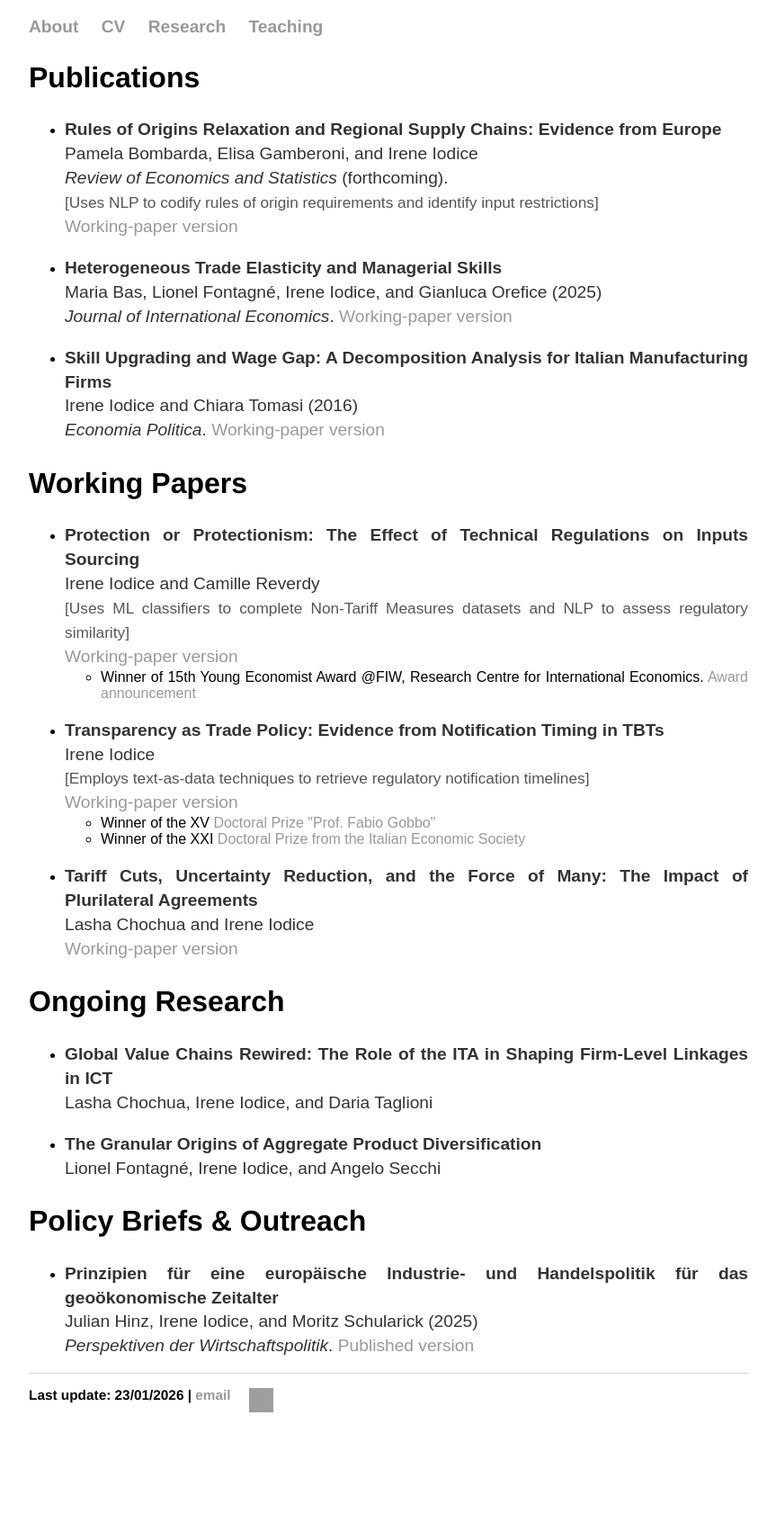
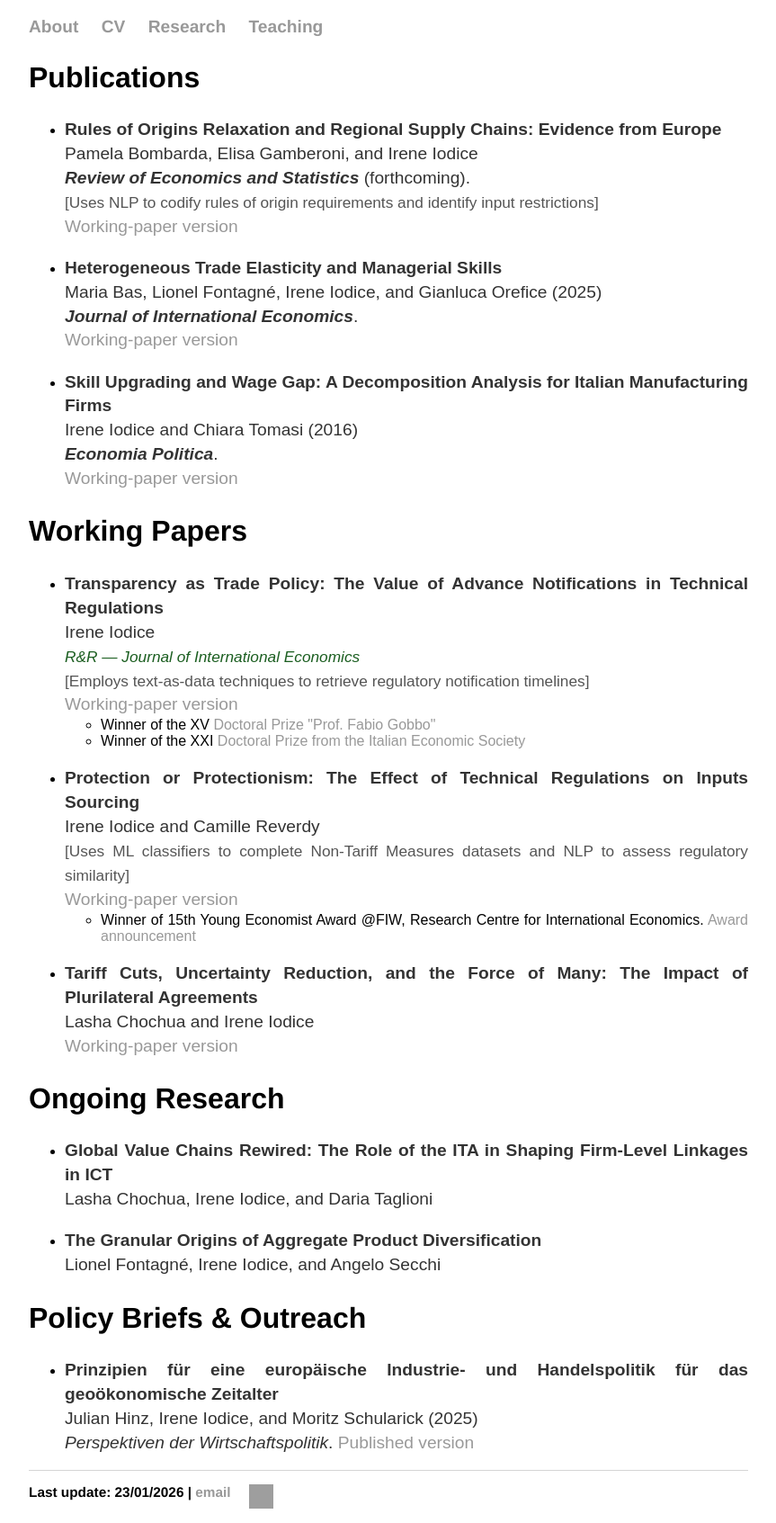
Before and after one commit to ioire/ioire.github.io, a Jekyll site: the page built from research/index.html, in a window 1280 px wide. Shown: the whole page at 90% size, without its empty margins (208-1071 px from the left). Built offline with Jekyll 4.4.1, drawn with Linux system fonts in a browser that asks for light colours; before the commit the page ends 1585 px from its top, so only the background shows below that; grey boxes are pictures that could not be loaded.

Commit message:
update CV

```diff
--- a/css/main.css
+++ b/css/main.css
@@ -74,3 +74,58 @@ ul.posts li {
   align-items: center;
   min-height: 100vh;
 }
+
+/* Titles: bold */
+.publications .pub-title {
+  font-weight: 700;
+}
+
+/* Journals: semibold + italic */
+.publications .journal {
+  font-weight: 500;
+  font-style: italic;
+}
+
+/* Dark grey clickable titles */
+.publications .pub-title a {
+  color: #333;
+  text-decoration: none;
+}
+
+.publications .pub-title a:visited {
+  color: #333;
+}
+
+.publications .pub-title a:hover {
+  color: #111;
+  text-decoration: underline;
+}
+
+/* Titles: bold */
+.publications .pub-title {
+  font-weight: 700;
+}
+
+/* Journals: semibold + italic */
+.publications .journal {
+  font-weight: 550;
+  font-style: italic;
+}
+
+/* Dark grey clickable titles */
+.publications .pub-title a {
+  color: #333;
+  text-decoration: none;
+}
+
+.publications .pub-title a:visited {
+  color: #333;
+}
+
+.publications .pub-title a:hover {
+  color: #111;
+  text-decoration: underline;
+}
+.publications .pub-title {
+  text-align: left;
+}
--- a/research/index.html
+++ b/research/index.html
@@ -7,37 +7,92 @@ title: Irene Iodice
 
 <h2>Publications</h2>
 <ul class="publications">
+
   <li>
     <p>
-        <strong>Rules of Origins Relaxation and Regional Supply Chains: Evidence from Europe</strong><br>
+      <strong class="pub-title">
+        <a href="https://direct.mit.edu/rest/article-abstract/doi/10.1162/REST.a.1619/133749/Rules-of-Origins-Relaxation-and-Regional-Supply?redirectedFrom=fulltext" target="_blank">
+          Rules of Origins Relaxation and Regional Supply Chains: Evidence from Europe
+        </a>
+      </strong><br>
       <span class="authors">Pamela Bombarda, Elisa Gamberoni, and Irene Iodice</span><br>
-        <em>Review of Economics and Statistics</em> (forthcoming).<br>
+      <em class="journal">Review of Economics and Statistics</em> (forthcoming).<br>
       <span style="font-size: 0.9em; color: #555;">[Uses NLP to codify rules of origin requirements and identify input restrictions]</span><br>
-        <a href="https://ideas.repec.org/p/ema/worpap/2023-13.html">Working‑paper version</a>
+      <a href="https://ideas.repec.org/p/ema/worpap/2023-13.html" target="_blank">Working-paper version</a>
     </p>
   </li>
 
   <li>
     <p>
-        <strong>Heterogeneous Trade Elasticity and Managerial Skills</strong><br>
+      <strong class="pub-title">
+        <a href="https://www.sciencedirect.com/science/article/pii/S0022199625000492?ssrnid=4852454&dgcid=SSRN_redirect_SD" target="_blank">
+          Heterogeneous Trade Elasticity and Managerial Skills
+        </a>
+      </strong><br>
       <span class="authors">Maria Bas, Lionel Fontagné, Irene Iodice, and Gianluca Orefice&nbsp;(2025)</span><br>
-        <em>Journal of International Economics</em>.
-        <a href="https://www.cesifo.org/en/publications/2025/working-paper/heterogeneous-trade-elasticity-and-managerial-skills">Working‑paper version</a>
+      <em class="journal">Journal of International Economics</em>.<br>
+      <a href="https://www.cesifo.org/en/publications/2025/working-paper/heterogeneous-trade-elasticity-and-managerial-skills" target="_blank">
+        Working-paper version
+      </a>
     </p>
   </li>
 
   <li>
     <p>
-        <strong>Skill Upgrading and Wage Gap: A Decomposition Analysis for Italian Manufacturing Firms</strong><br>
+      <strong class="pub-title">
+        <a href="https://link.springer.com/article/10.1007/s40888-016-0031-5" target="_blank">
+          Skill Upgrading and Wage Gap: A Decomposition Analysis for Italian Manufacturing Firms
+        </a>
+      </strong><br>
       <span class="authors">Irene Iodice and Chiara Tomasi&nbsp;(2016)</span><br>
-        <em>Economia Politica</em>.
-        <a href="https://ideas.repec.org/p/ssa/lemwps/2015-06.html">Working‑paper version</a>
+      <em class="journal">Economia Politica</em>.<br>
+      <a href="https://ideas.repec.org/p/ssa/lemwps/2015-06.html" target="_blank">
+        Working-paper version
+      </a>
     </p>
   </li>
+
 </ul>
 
 <h2>Working Papers</h2>
 <ul class="publications">
+
+  <li>
+    <p>
+      <strong class="pub-title">
+        Transparency as Trade Policy: The Value of Advance Notifications in Technical Regulations
+      </strong><br>
+      <span class="authors">Irene Iodice</span><br>
+
+      <span style="font-size: 0.9em; color: #1b5e20;">
+        <em>R&amp;R — Journal of International Economics</em>
+      </span><br>
+
+      <span style="font-size: 0.9em; color: #555;">
+        [Employs text-as-data techniques to retrieve regulatory notification timelines]
+      </span><br>
+
+      <a href="https://papers.ssrn.com/sol3/papers.cfm?abstract_id=5370650" target="_blank">
+        Working-paper version
+      </a>
+    </p>
+
+    <ul>
+      <li>
+        Winner of the XV
+        <a href="https://siepi.org/wp-content/uploads/2020/04/Premio-Gobbo_2020-scaled.jpg" target="_blank">
+          Doctoral Prize "Prof. Fabio Gobbo"
+        </a>
+      </li>
+      <li>
+        Winner of the XXI
+        <a href="https://www.siecon.org/it/premi/xxi-edizione-premio-sie/vincitori" target="_blank">
+          Doctoral Prize from the Italian Economic Society
+        </a>
+      </li>
+    </ul>
+  </li>
+
      <li>
   <p>
     <strong>Protection or Protectionism: The Effect of Technical Regulations on Inputs Sourcing</strong><br>
@@ -54,19 +109,6 @@ title: Irene Iodice
      </li>
 
 
-    <li>
-      <p>
-        <strong>Transparency as Trade Policy: Evidence from Notification Timing in TBTs</strong><br>
-        <span class="authors">Irene Iodice</span><br>
-        <span style="font-size: 0.9em; color: #555;">[Employs text-as-data techniques to retrieve regulatory notification timelines]</span><br>
-    <a href="https://papers.ssrn.com/sol3/papers.cfm?abstract_id=5370650">Working-paper version</a>
-
-      </p>
-      <ul>
-        <li>Winner of the XV <a href="https://siepi.org/wp-content/uploads/2020/04/Premio-Gobbo_2020-scaled.jpg">Doctoral Prize "Prof. Fabio Gobbo"</a></li>
-        <li>Winner of the XXI <a href="https://www.siecon.org/it/premi/xxi-edizione-premio-sie/vincitori">Doctoral Prize from the Italian Economic Society</a></li>
-      </ul>
-    </li>
 
 
     <li>
```
Also changed, not shown: images/pi.jpg (deleted), 2 other files. Lines whose indentation alone changed are shown as unchanged.
